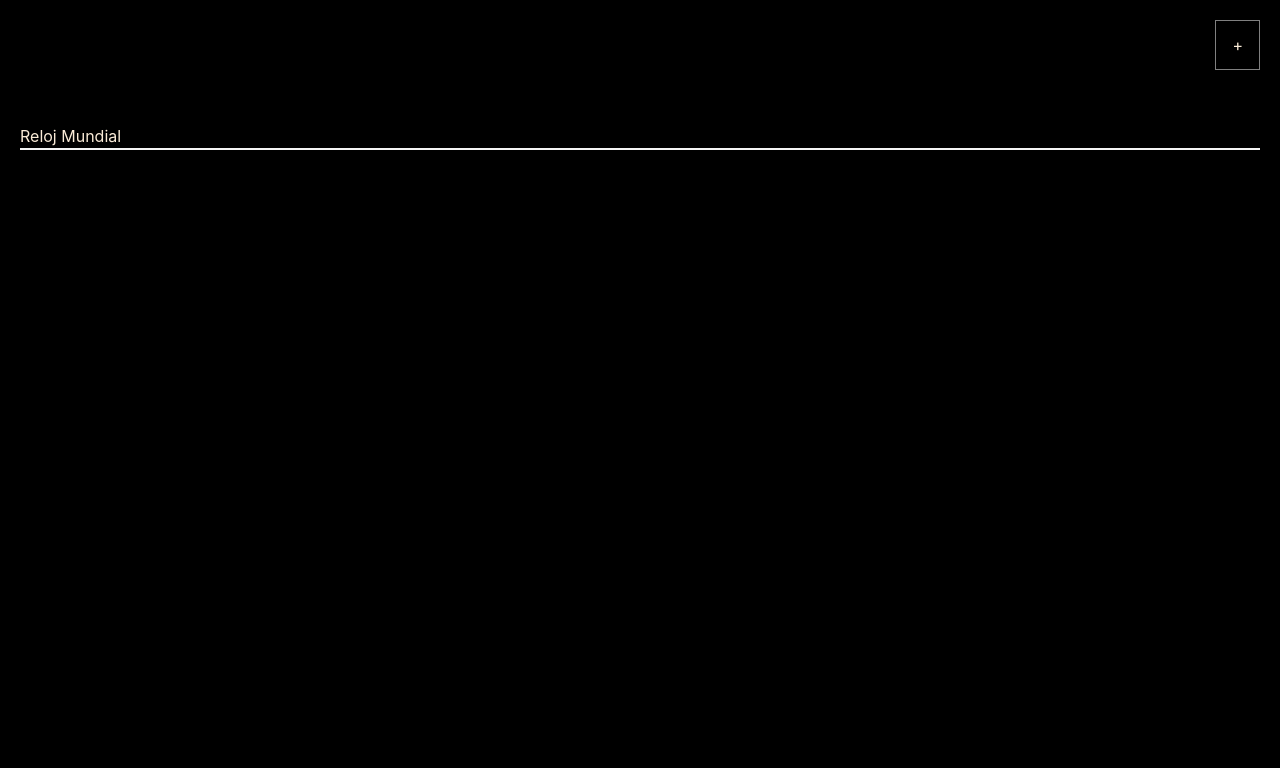
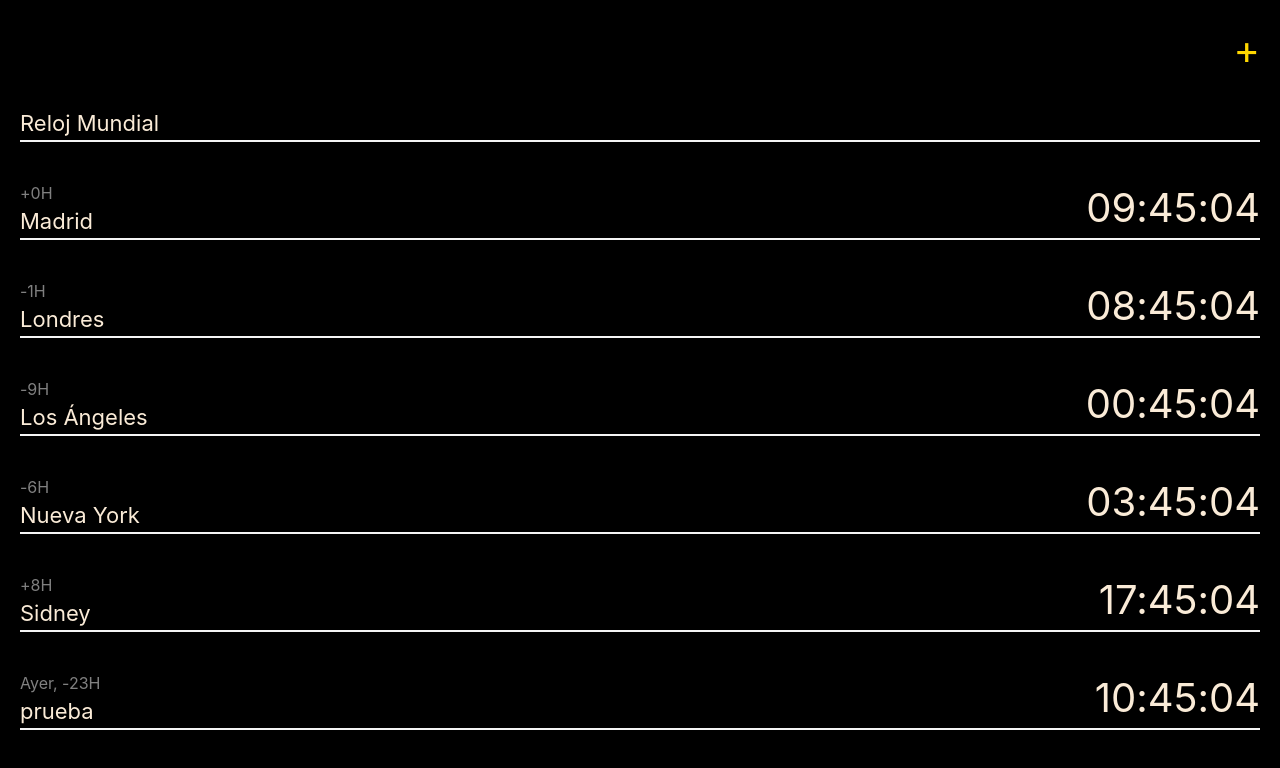
Before and after one commit to juliajaca/palmactiva_examen, a plain HTML site: page index.html in a window 1280 px wide. Drawn offline with nearby package versions, Linux system fonts and the light colour scheme.

Commit message:
relojes funcionales y css acabados

```diff
--- a/css/estilos.css
+++ b/css/estilos.css
@@ -1,18 +1,15 @@
 html{
-    font-size: 16px;
-
-    /* 1rem = 16px */
-    /* para tamaños de letras, padding, etc, se pone en rem calculando la proporción . Esto hace que los tamaños sean responsive*/
+    font-size: 22px;
 }
 
 body{
     color: antiquewhite;
     background-color: black;
-    padding: 20px;;
+    padding: 20px;
 }
 
 header {
-    height: 16vh;
+    height: 15vh;
     display: flex;
     /* horizontal */
     justify-content: space-between;
@@ -27,5 +24,34 @@ header h1{
 
 header button{
     align-self: flex-start;
+    padding:0px;
+    color:gold;
+    border: none;
+    font-size:40px;
+}
 
+main article {
+    width: 100%;
+    height: 12vh;
+    display: flex;
+    justify-content: space-between;
+    /* vertical */
+    align-items: center;
 }
+
+main article section {
+    height: 100%;
+    display: flex;
+    flex-direction: column;
+    align-items: flex-start;
+    justify-content: flex-end;
+    }
+
+main article section:first-child p:first-child{
+font-size: 16px;
+color: grey;
+}
+
+main article section:nth-child(2) {
+  font-size: 40px ;
+}
--- a/index.html
+++ b/index.html
@@ -52,12 +52,7 @@
     </header>
     <hr>
     <main>
-      <!--
-        *
-        * Bloque MAIN
-        *
-      -->
-
+      <h2>asdsad</h2>
           <section>
             <!--
              *
@@ -66,22 +61,7 @@
             -->
           </section>
 
-          <article>
-            <!--
-             *
-             * Bloque ARTICLE
-             *
-            -->
-          </article>
-
     </main>
-
-    <footer>
-      <!--
-        *
-        * Bloque FOOTER
-        *
-        -->
-    </footer>
+<script src="js/front.js"></script>
   </body>
 </html>
--- a/js/front.js
+++ b/js/front.js
@@ -0,0 +1,66 @@
+var mains = document.getElementsByTagName('main');
+var main = mains[0];
+main.innerHTML= '<article> <section> <p> diferencia</p> <p> ciudad</p> </section> <section> hora </section></article> <hr>';
+
+function ponerCero(i){
+    if (i < 10){
+        i = '0' +i;
+    }
+    return i;
+}
+
+function esHoy(fecha){
+    var diaEspaña = new Date().getDate();
+    var diaCiudad = fecha.getDate();
+    console.log(diaEspaña, diaCiudad)
+
+    if (diaEspaña > diaCiudad){
+        return 'Ayer, '
+    } else if ( diaEspaña < diaCiudad){
+        return 'Mañana, '
+    } else {
+        return ''
+    }
+}
+
+function reloj(ciudad, desfase){
+
+    var d = new Date();
+
+    var utc = d.getTime() + (d.getTimezoneOffset() * 1);
+    var nd = new Date(utc + (3600000*desfase));
+
+    h = nd.getHours();
+    m = nd.getMinutes();
+    s = nd.getSeconds();
+    h = ponerCero(h);
+    m = ponerCero(m);
+    s = ponerCero(s);
+
+    var eshoy= esHoy(nd);
+
+
+    return `
+    <article> <section> <p>${eshoy} ${desfase}H</p> <p> ${ciudad}</p> </section> <section> ${h}:${m}:${s} </section></article> <hr>`;
+
+}
+
+var arrayCiudades = [
+    {ciudad: 'Madrid', desfase:'+0'},
+    {ciudad: 'Londres', desfase: '-1'},
+    {ciudad: 'Los Ángeles', desfase: '-9'},
+    {ciudad: 'Nueva York', desfase: '-6'},
+    {ciudad: 'Sidney', desfase: '+8'},
+    {ciudad: 'prueba', desfase: '-23'}
+]
+
+window.setInterval(function(){
+    var resultado = '';
+
+    for (objetos of arrayCiudades){
+        var texto = reloj(objetos.ciudad, objetos.desfase)
+        resultado = resultado + texto
+    }
+
+    main.innerHTML = resultado;
+},500)
```
